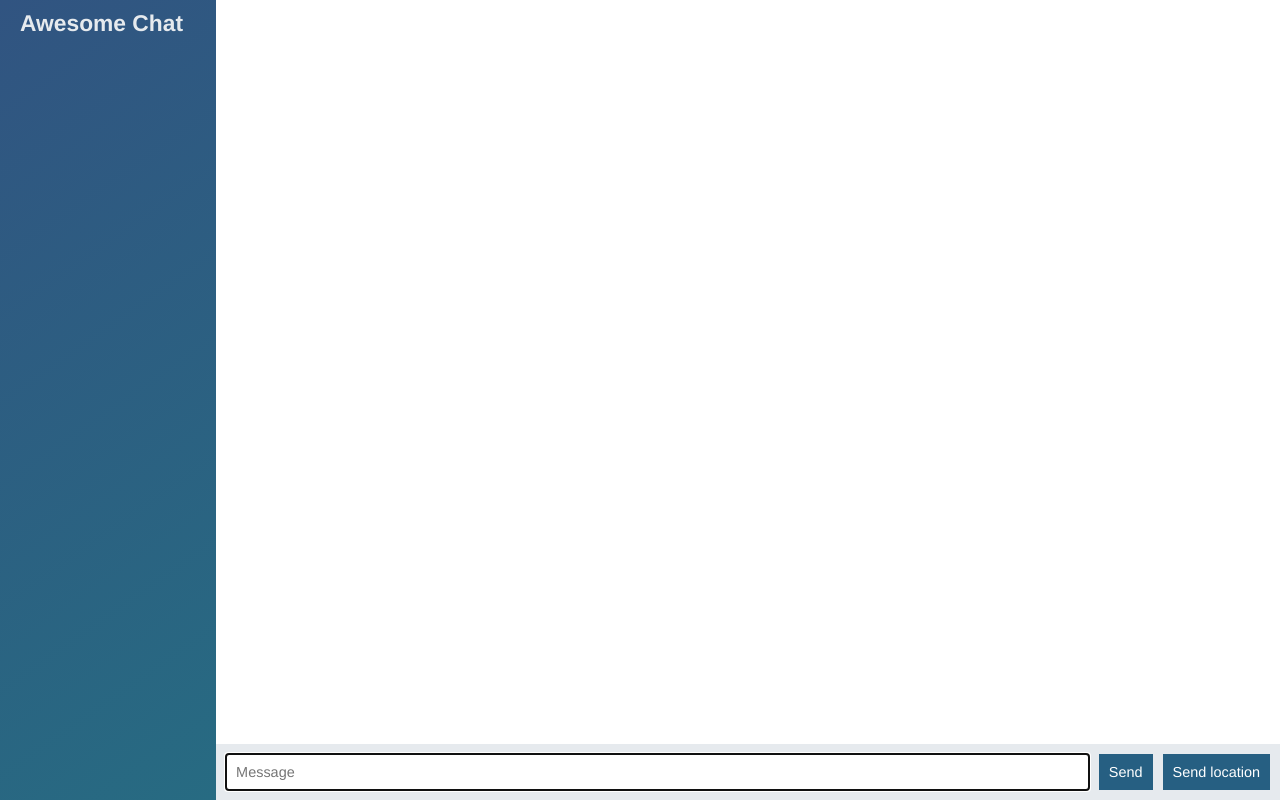
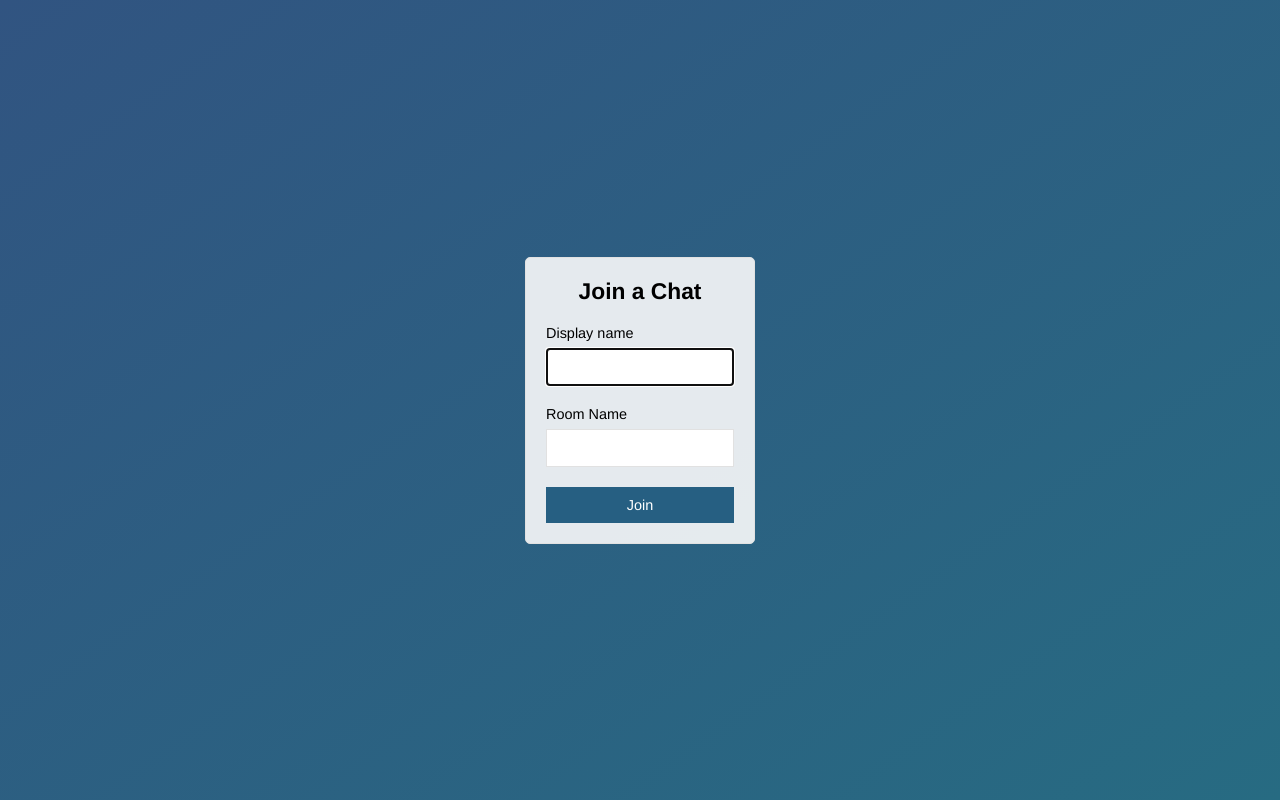
Before and after one commit to pedroh2604/node-chat-app, a website: page public/index.html in a window 1280 px wide. Drawn offline with nearby package versions, Linux system fonts and the light colour scheme; no server answers.

Commit message:
Add join page that submits to chat.html

```diff
--- a/public/index.html
+++ b/public/index.html
@@ -2,59 +2,28 @@
 <html>
 <head>
 	<meta charset="utf-8">
+	<title>Join | Chat App</title>
+	<meta name="viewport" content="width=device-width, inital-scale=1, user=scalable=no">
 	<link rel="stylesheet" type="text/css" href="/css/styles.css">
-	<title>Chat App</title>
 </head>
-<body class="chat">
-
-	<div class="chat__sidebar">
-		<h3>Awesome Chat</h3>
-		<div id="users"></div>
+<body class="centered-form">
+	<div class="centered-form__form">
+		<form action="/chat.html">
+			<div class="form-field">
+				<h3>Join a Chat</h3>
+			</div>
+			<div class="form-field">
+				<label>Display name</label>
+				<input type="text" name="name" autofocus>
+			</div>
+			<div class="form-field">
+				<label>Room Name</label>
+				<input type="text" name="name">
+			</div>
+			<div class="form-field">
+				<button>Join</button>
+			</div>
+		</form>
 	</div>
-
-	<div class="chat__main">
-		<ol id="messages" class="chat__messages"></ol>
-
-		<div class="chat__footer">
-			<form id="message-form">
-				<input type="text" name="message" placeholder="Message" autofocus autocomplete="off">
-				<button>Send</button>
-			</form>
-			<button id="send-location">Send location</button>
-		</div>
-	</div>
-
-	<script id="message-template" type="text/template">
-		<li class="message">
-			<div class="message__title">
-				<h4>{{from}}</h4>
-				<span>{{createdAt}}</span>
-			</div>
-			<div class="message__body">
-				<p>{{text}}</p>
-			</div>
-		</li>
-	</script>
-
-
-	<script id="location-message-template" type="text/template">
-		<li class="message">
-			<div class="message__title">
-				<h4>{{from}}</h4>
-				<span>{{createdAt}}</span>
-			</div>
-			<div class="message__body">
-				<p>
-					<a href="{{url}}" target="_blank">My current location</a>
-				</p>
-			</div>
-		</li>
-	</script>
-
-	<script src="/socket.io/socket.io.js"></script>
-	<script src="/js/libs/jquery-3.3.1.min.js"></script>
-	<script src="/js/libs/moment.js"></script>
-	<script src="/js/libs/mustache.js"></script>
-	<script src="/js/index.js"></script>
 </body>
 </html>
```
Also changed, not shown: public/chat.html (added, +61 -0 lines), public/js/chat.js (renamed from public/js/index.js).
